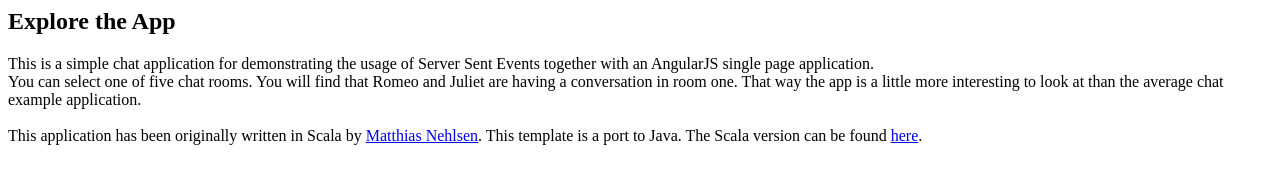
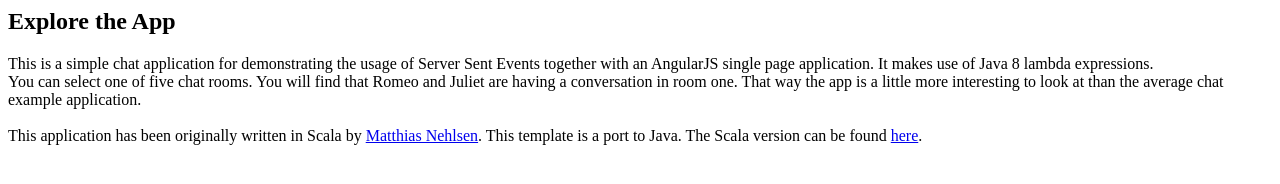
Before and after one commit to markusjura/sse-chat-java, a plain HTML site: page tutorial/index.html in a window 1280 px wide. Drawn offline with Linux system fonts and the light colour scheme.

Commit message:
Change Activator description

```diff
--- a/tutorial/index.html
+++ b/tutorial/index.html
@@ -6,7 +6,7 @@
 <div>
     <h2>Explore the App</h2>
 
-    <p>This is a simple chat application for demonstrating the usage of Server Sent Events together with an AngularJS single page application.<br/>
+    <p>This is a simple chat application for demonstrating the usage of Server Sent Events together with an AngularJS single page application. It makes use of Java 8 lambda expressions.<br/>
        You can select one of five chat rooms. You will find that Romeo and Juliet are having a conversation in room one. That way the app is a little more interesting to look at than the average chat example application.<br/><br/>
 
        This application has been originally written in Scala by <a href="https://github.com/matthiasn">Matthias Nehlsen</a>. This template is a port to Java. The Scala version can be found <a href="https://typesafe.com/activator/template/matthiasn-sse-chat-template">here</a>.
```
Also changed, not shown: 1 other file.
